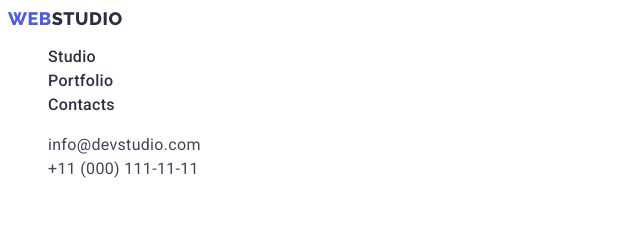
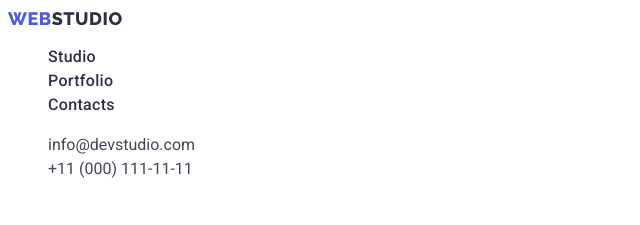
Before and after one commit to NataDent/goit-markup-hw-02, a plain HTML site: page index.html in a window 1280 px wide. Shown: the top 225 px of the page, 0-640 px from the left. Drawn offline with Linux system fonts and the light colour scheme.

Commit message:
Знову прописала окремо address-mail -tel

```diff
--- a/css/styles.css
+++ b/css/styles.css
@@ -65,10 +65,11 @@ color: #2E2F42;
 .address-mail:is(:hover, :focus){
   color: #404bbf
 }
-.address-tel:is(:hover, :focus) {
+.address-tel:is(:hover, :focus){
   color: #404bbf
 }
-.contakts {
+.address-mail
+.address-tel {
 text-decoration: none;
 font-family: inherit;
 font-style: normal;
@@ -78,6 +79,7 @@ line-height: 1.5;
 letter-spacing: 0.02em;
 color: #434455;
 }
+
 
 /**------------- HERO------------ */
 .hero {
```
